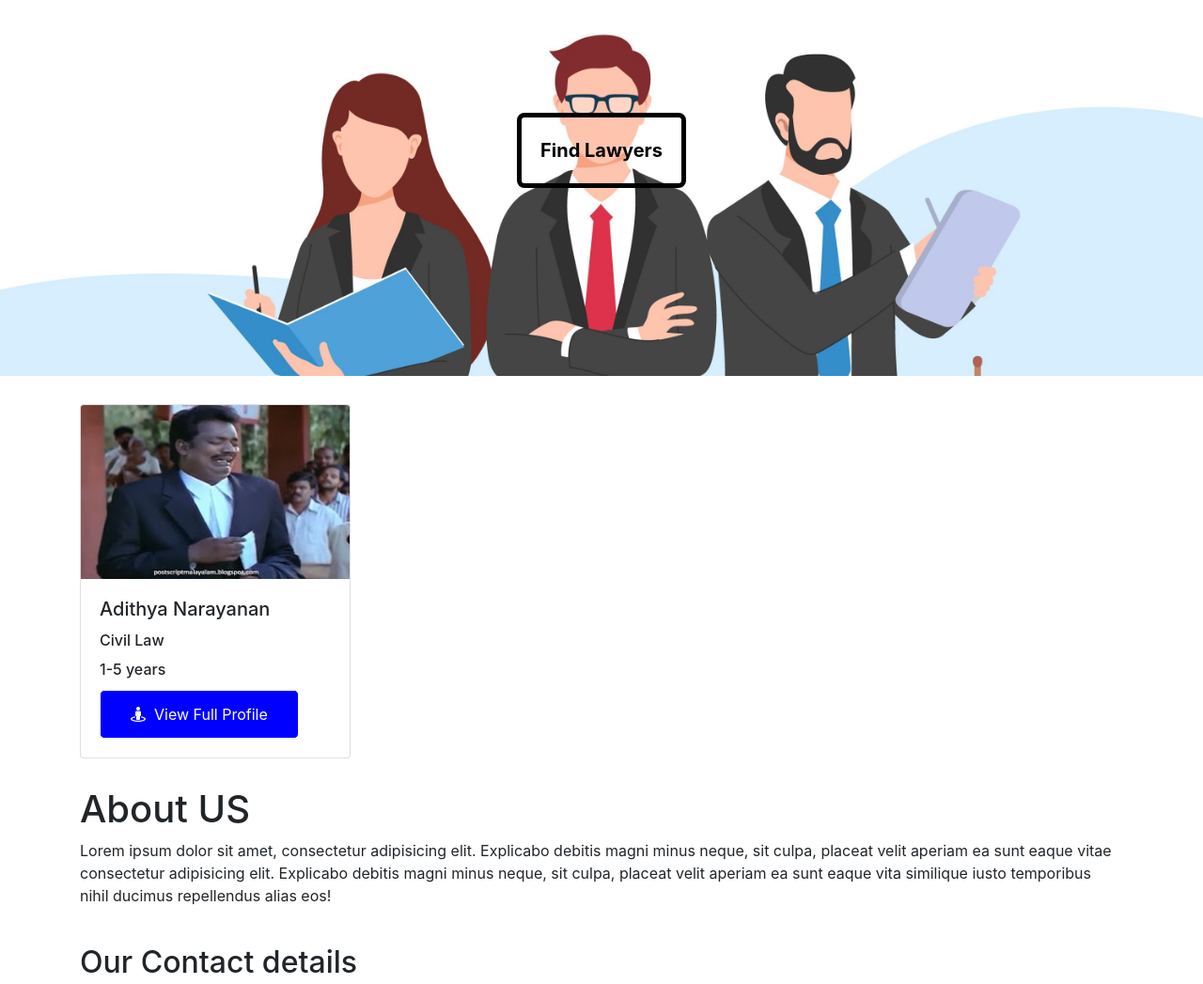
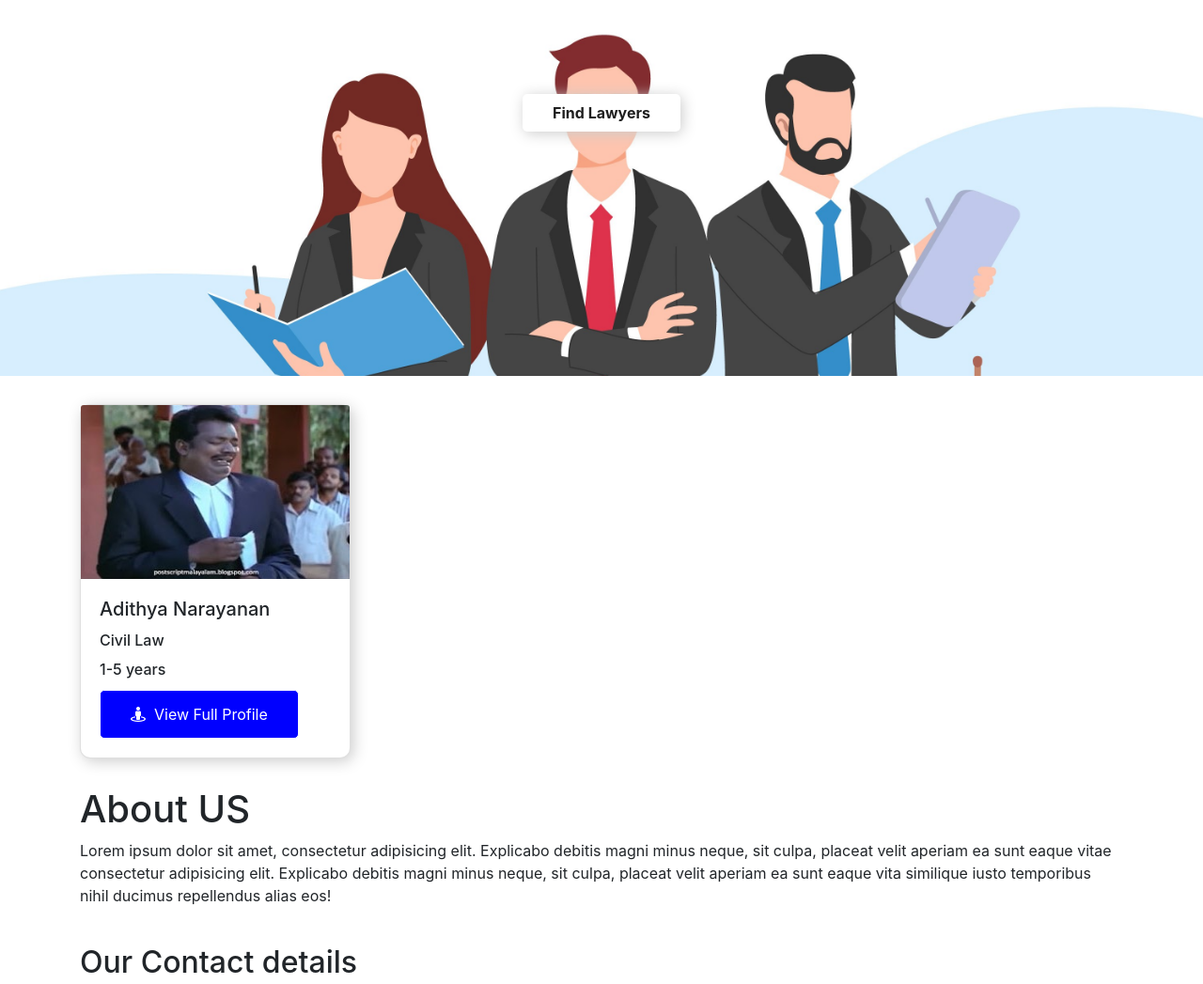
Before and after one commit to alen46/Lawyer-Management-System, a PHP site: page /lawyermanagementsystem/ in a window 1280 px wide. Shown: the part 100-1147 px from the top of the page at 94% size. Run offline with PHP 8.4, Linux system fonts and the light colour scheme; data comes from the database, SQL or seed files in the repository; some libraries are stand-ins or nearby versions; some web fonts are replaced.

Commit message:
fix: add animations and fix css index.php

```diff
--- a/css/style.css
+++ b/css/style.css
@@ -183,3 +183,13 @@ footer h5{
     width: 20px;
     opacity: 1;
   }
+
+  .btnFindLawyer {
+    background: white;
+
+  }
+
+  .linkFindLawyer{
+    background: white;
+    color: rgb(30, 30, 30)
+  }
--- a/index.php
+++ b/index.php
@@ -19,6 +19,43 @@
 		<link rel="stylesheet" href="css/style.css">
 		<link rel="stylesheet" href="css/media.css">
 		<title></title>
+		<style>
+			.btnFindLawyer, .linkFindLawyer{
+				background: white;
+			   color: rgb(30, 30, 30);
+			   padding-inline: 1em;
+			   padding-block: 0.5em;
+			   border:none;
+			   text-decoration:none;
+
+
+			}
+			.btnFindLawyer{
+				box-shadow: 2px 2px 15px #ccc;
+				border-radius: 5px;
+				transform: scale(1);
+				transition: all 1s linear;
+			}
+			.btnFindLawyer:hover{
+				transform: scale(1.5);
+				transition: all 1s cubic-bezier(.29, 1.01, 1, -0.68);
+			}
+
+			.linkFindLawyer:hover, .linkFindLawyer:active{
+				text-decoration:none;
+				color: rgb(40, 40, 40);
+
+			}
+
+			.card {
+				box-shadow: 3px 3px 16px #ccc;
+				border-radius: 11px;
+			}
+
+			.card:hover{
+				transform: scale(1.1);
+			}
+		</style>
 	</head>
 	<body>
 		<header class="customnav">
@@ -72,7 +109,7 @@
 					<div class="row">
 						<div class="col-md">
 							<div class="banner_content">
-								<button class="btn-lg cusbutton" style="border: 5px solid black;"><a href ="searchLawyer.php" style="color: black; text-decoration: none;"><strong>Find Lawyers</strong></a></button><!--lawyers.html page-->
+								<button class="btnFindLawyer"  ><a href ="searchLawyer.php" class="linkFindLawyer"><strong>Find Lawyers</strong></a></button><!--lawyers.html page-->
 							</div>
 
 						</div>
```
Also changed, not shown: css/bootstrap.css.
